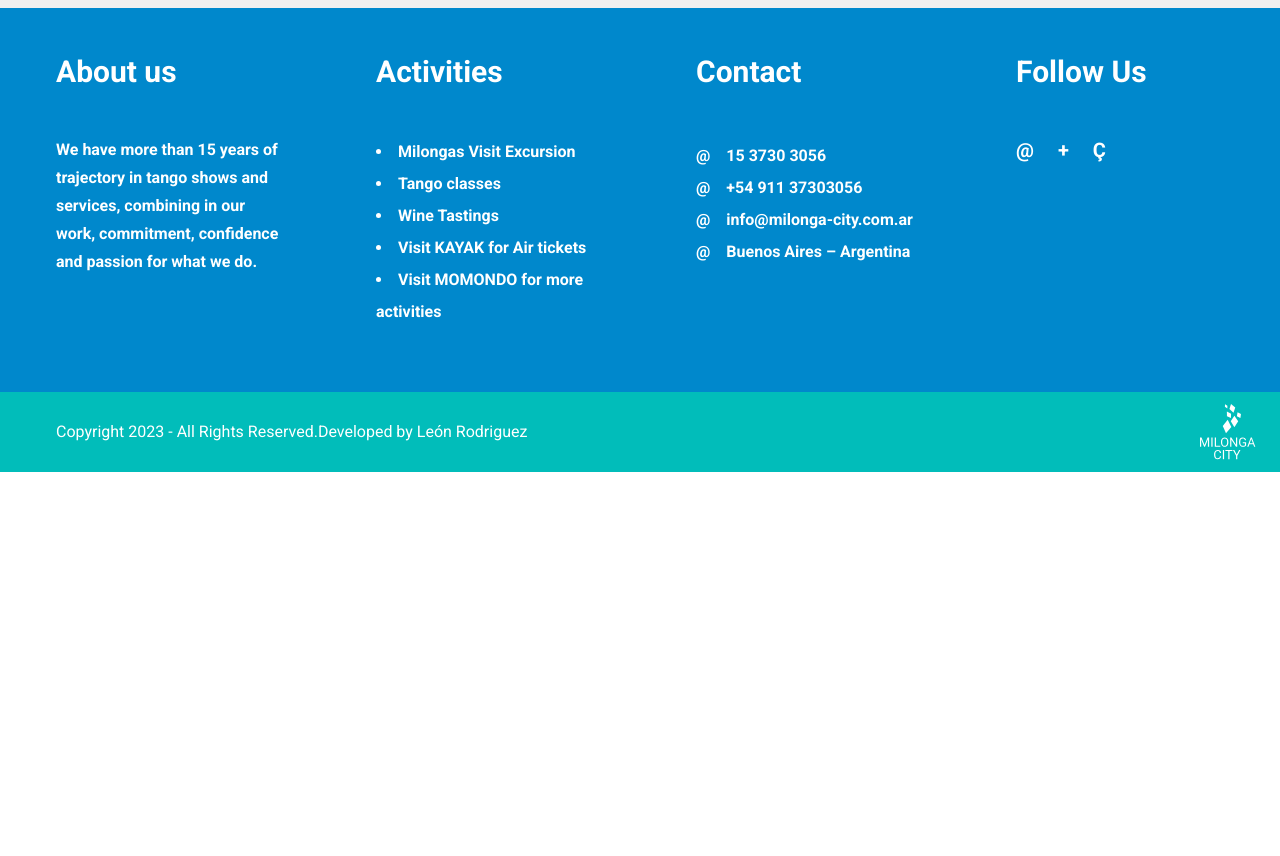
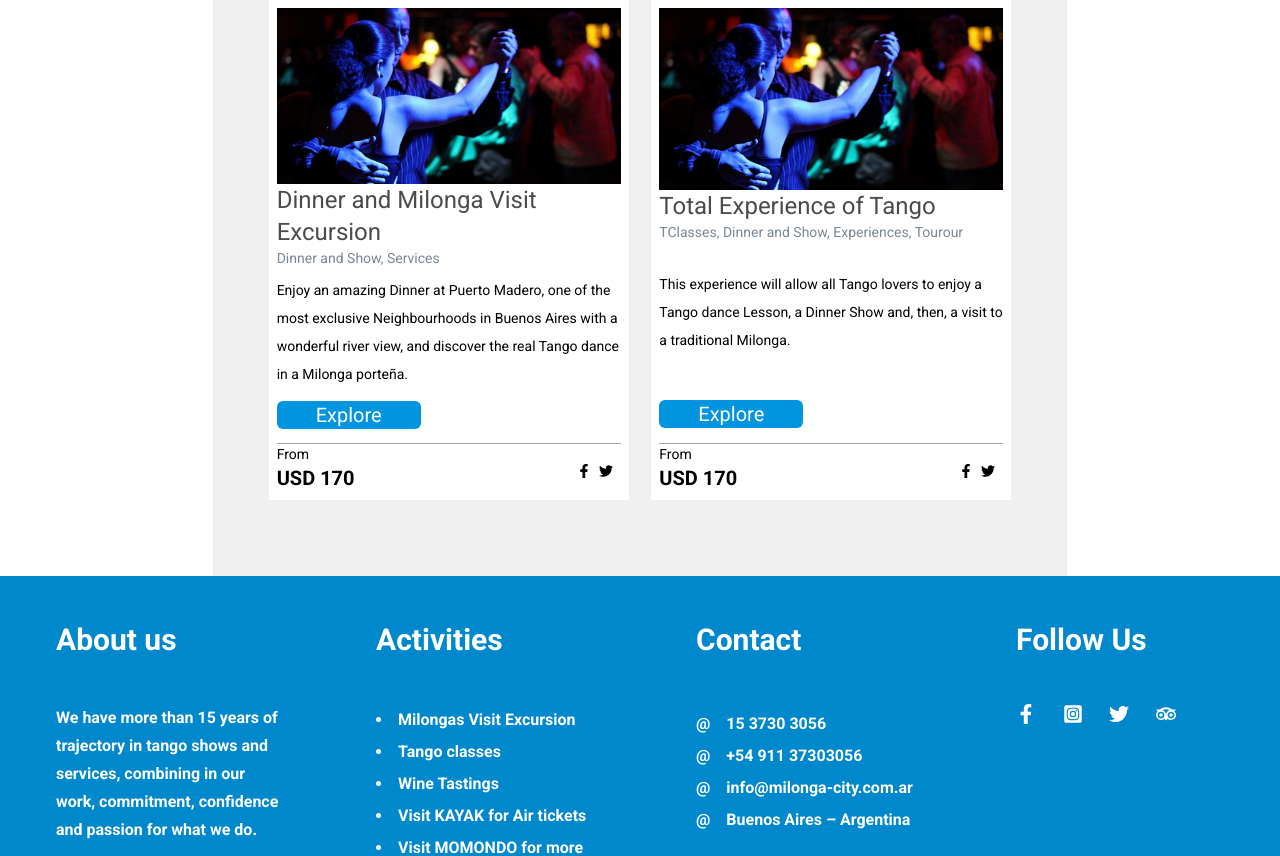
Before and after one commit to leon-rodriguez/milonga-city, a Next.js app: page /experiences in a window 1280 px wide. Shown: the part 1580-2436 px from the top of the page. Before the commit the page ends 2052 px from the top, so only its background shows below. Built offline with nearby package versions, Linux system fonts and the light colour scheme.

Commit message:
fixed responsive for containerExperiences

```diff
--- a/components/Card.js
+++ b/components/Card.js
@@ -1,6 +1,6 @@
-import Image from "next/image";
-import bailarines from "../public/Images/bailarines.jpg";
-import { FaFacebookF, FaTwitter } from "react-icons/fa";
+import Image from 'next/image';
+import bailarines from '../public/Images/bailarines.jpg';
+import { FaFacebookF, FaTwitter } from 'react-icons/fa';
 
 const Card = ({ data }) => {
   const { title, body, src, type, price, currency, cta } = data;
@@ -13,7 +13,7 @@ const Card = ({ data }) => {
           className="cursor-pointer w-full h-full object-cover mb-4 ease-out duration-300 hover:scale-125"
         />
       </div>
-      <div className="hover:[&>p]:bg-[#0195e0]">
+      <div>
         <h2 className="text-2xl text-[#4b4b4b] cursor-pointer ">{title}</h2>
         <p className="text-sm text-[#7b8794] ">{type}</p>
       </div>
--- a/components/ContainerExperiences.js
+++ b/components/ContainerExperiences.js
@@ -1,14 +1,16 @@
-import { experiencesList } from "../pages/api/experiences.js";
-import Card from "./Card.js";
+import { experiencesList } from '../pages/api/experiences.js';
+import Card from './Card.js';
 
 const ContainerExperiences = () => {
   return (
-    <div className="bg-[#f0f0f0] grid grid-cols-3 gap-y-9 w-full p-11 max-xl:grid-cols-2 max-[895px]:grid-cols-1">
-      {experiencesList.map((item) => (
-        <div className="flex justify-center" key={item.id}>
-          <Card data={item} />
-        </div>
-      ))}
+    <div className="w-full min-h-auto">
+      <div className="bg-[#f0f0f0] grid grid-cols-3 gap-y-9 w-2/3 p-11 mx-auto max-[1800px]:grid-cols-2 max-[1240px]:grid-cols-1 max-[1240px]:w-2/4 max-[720px]:w-full">
+        {experiencesList.map((item) => (
+          <div className="flex justify-center" key={item.id}>
+            <Card data={item} />
+          </div>
+        ))}
+      </div>
     </div>
   );
 };
--- a/components/Footer.js
+++ b/components/Footer.js
@@ -1,5 +1,11 @@
-import logo from "../assets/logo-milonga-city.svg";
-import Image from "next/image";
+import logo from '../assets/logo-milonga-city.svg';
+import Image from 'next/image';
+import {
+  FaFacebookF,
+  FaTwitter,
+  FaTripadvisor,
+  FaInstagramSquare,
+} from 'react-icons/fa';
 
 const Footer = () => {
   return (
@@ -71,10 +77,11 @@ const Footer = () => {
             Follow Us
           </div>
           <div className="flex justify-start pb-10 max-sm:justify-center">
-            <div className="text-white text-xl font-bold ">
-              <span>@</span>
-              <span className="mx-6">+</span>
-              <span>Ç</span>
+            <div className="text-white w-40 text-xl font-bold flex justify-between">
+              <FaFacebookF />
+              <FaInstagramSquare />
+              <FaTwitter />
+              <FaTripadvisor />
             </div>
           </div>
         </div>
--- a/components/Hero.js
+++ b/components/Hero.js
@@ -17,8 +17,8 @@ import bailarines from '../public/Images/bailarines.jpg';
 
 export default function Hero() {
   return (
-    <div className="w-full h-screen">
-      <div className="absolute text-white left-1/3 bottom-1/4 text-7xl text-right">
+    <div className="w-full h-screen ">
+      <div className="absolute bottom-1/4 right-1/4 text-white text-7xl text-right max-[1280px]:text-6xl max-[720px]:text-4xl">
         <p className="underline decoration-3 ">LEARN</p>
         <p className="mt-1">WITH THE BEST</p>
         <p>TANGO TEACHERS</p>
--- a/components/HeroExperiences.js
+++ b/components/HeroExperiences.js
@@ -1,11 +1,13 @@
-import Image from "next/image";
-import bailarines from "../public/Images/bailarines.jpg";
+import Image from 'next/image';
+import bailarines from '../public/Images/bailarines.jpg';
 
 const HeroExperiences = () => {
   return (
     <section>
       <div className="w-full h-[400px] relative text-white">
-        <div className=" text-7xl absolute bottom-1/4 left-40">Services</div>
+        <div className=" text-7xl absolute bottom-1/4 left-1/4 max-[720px]:left-[100px] max-[720px]:bottom-16 max-[720px]:text-5xl">
+          Services
+        </div>
         <Image
           src={bailarines}
           alt="Dos personas bailando tango"
--- a/components/Navbar.js
+++ b/components/Navbar.js
@@ -58,19 +58,17 @@ export function NavbarMobile() {
         <ul className="h-[222px] text-2xl pb-8 flex flex-col justify-evenly">
           <li className="text-center">HOME</li>
           <li className="text-center">EXPERIENCES</li>
-          <li className="text-center">GIVE US YOUR FEEDBACK messia</li>
+          <li className="text-center">GIVE US YOUR FEEDBACK</li>
         </ul>
       </div>
       <div className=" w-full flex justify-between">
         <Image
           src={logo}
-          height={180}
-          width={180}
           alt="logo"
-          className="w-28 h-auto object-cover relative z-50"
+          className="w-24 h-auto object-cover relative z-50 mt-2 ml-2"
         />
         <MdOutlineMenu
-          className="text-8xl text-white relative z-50"
+          className="text-6xl text-white relative z-50 mt-2 mr-2"
           onClick={openMenu}
         />
         {/* <GiHamburgerMenu /> */}
--- a/pages/index.js
+++ b/pages/index.js
@@ -23,6 +23,6 @@ export default function Home() {
   );
 }
 
+//TODO hacer pagina de card
+//TODO hacer responsive d esa pagina
 //TODO
-//TODO
-//TODO
```
Also changed, not shown: pages/experience.js (added).
